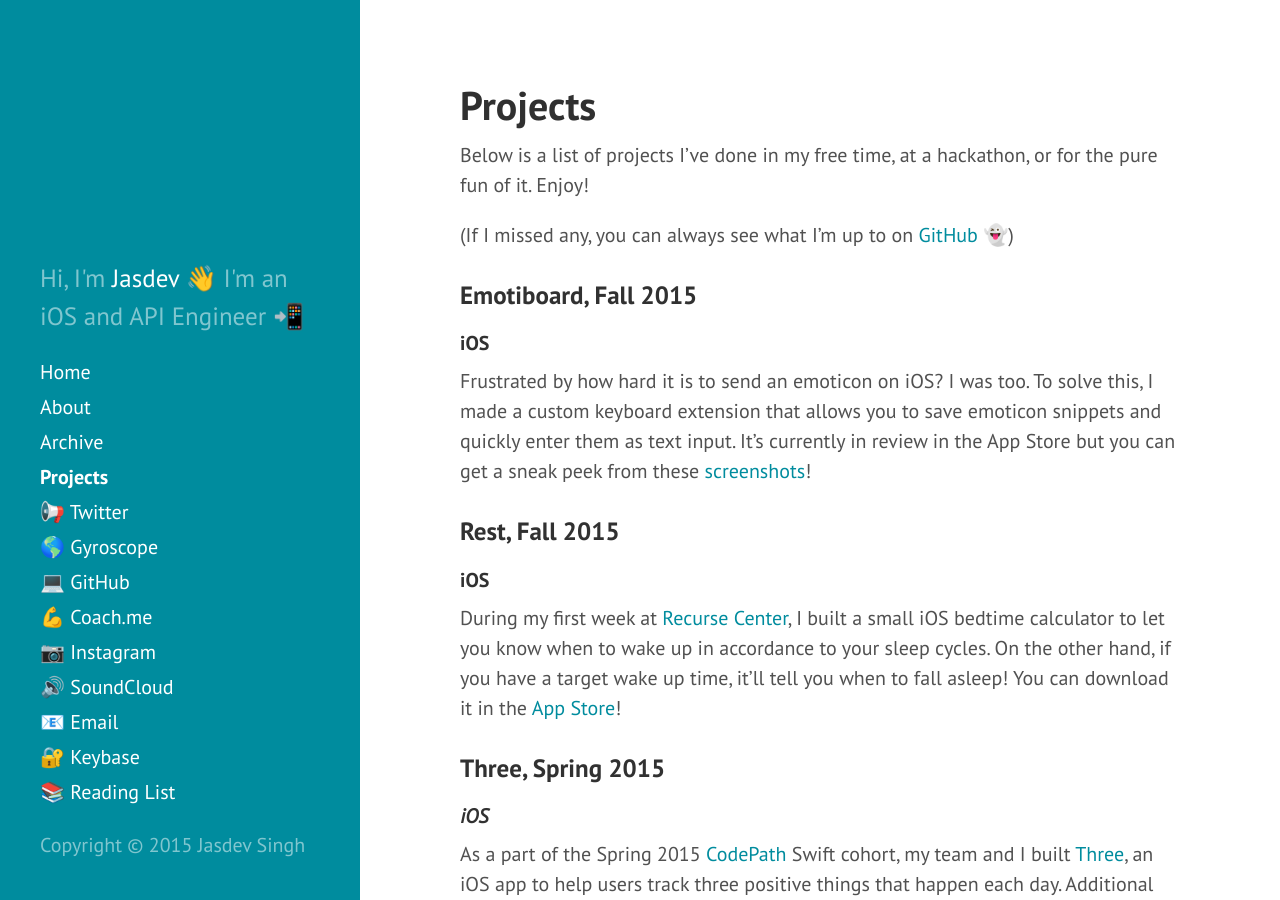
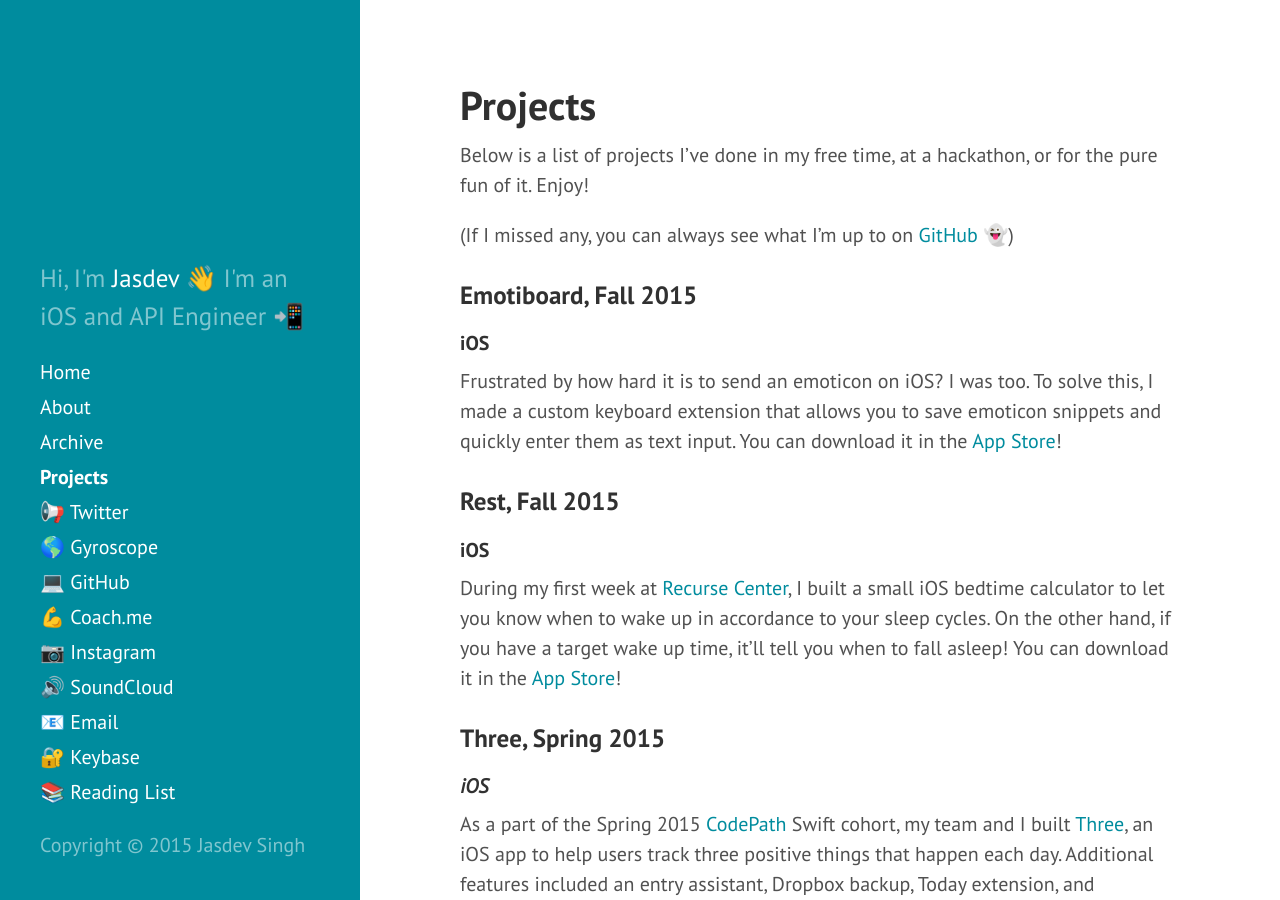
Before and after one commit to rvsrvs/jasdev.github.io, a Jekyll site: the page built from projects.md, in a window 1280 px wide and 900 px high. Built offline with Jekyll 4.4.1, drawn with Linux system fonts in a browser that asks for light colours; Markdown is read by kramdown in place of the engine named in the settings.

Commit message:
Adding link to Emotiboard

```diff
--- a/projects.md
+++ b/projects.md
@@ -12,7 +12,7 @@
 
 #### iOS
 
-Frustrated by how hard it is to send an emoticon on iOS? I was too. To solve this, I made a custom keyboard extension that allows you to save emoticon snippets and quickly enter them as text input. It's currently in review in the App Store but you can get a sneak peek from these [screenshots](http://imgur.com/a/yeEnJ)!
+Frustrated by how hard it is to send an emoticon on iOS? I was too. To solve this, I made a custom keyboard extension that allows you to save emoticon snippets and quickly enter them as text input. You can download it in the [App Store](https://itunes.apple.com/us/app/emotiboard-emoticon-keyboard/id1047338955?mt=8)!
 
 ### Rest, Fall 2015
 
```
